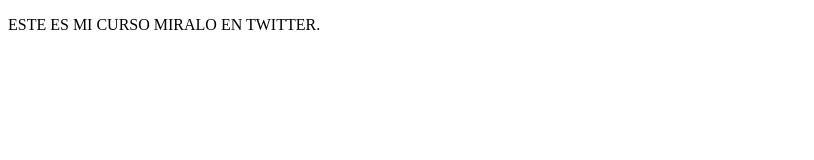
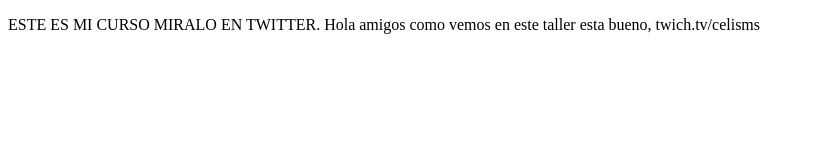
Before and after one commit to wendymilena/proyectoDemoCursoPrework, a plain HTML site: page index.html in a window 1280 px wide. Shown: the whole page, without its empty margins (0-814 px from the left). Drawn offline with Linux system fonts and the light colour scheme.

Commit message:
firt commit

```diff
--- a/index.html
+++ b/index.html
@@ -8,7 +8,7 @@
 </head>
 <body>
  <P>
-     ESTE ES MI CURSO MIRALO EN TWITTER.
+     ESTE ES MI CURSO MIRALO EN TWITTER. Hola amigos como vemos en este taller esta bueno, twich.tv/celisms
     </P>
 </body>
 </html>
```
Also changed, not shown: 1 other file.
